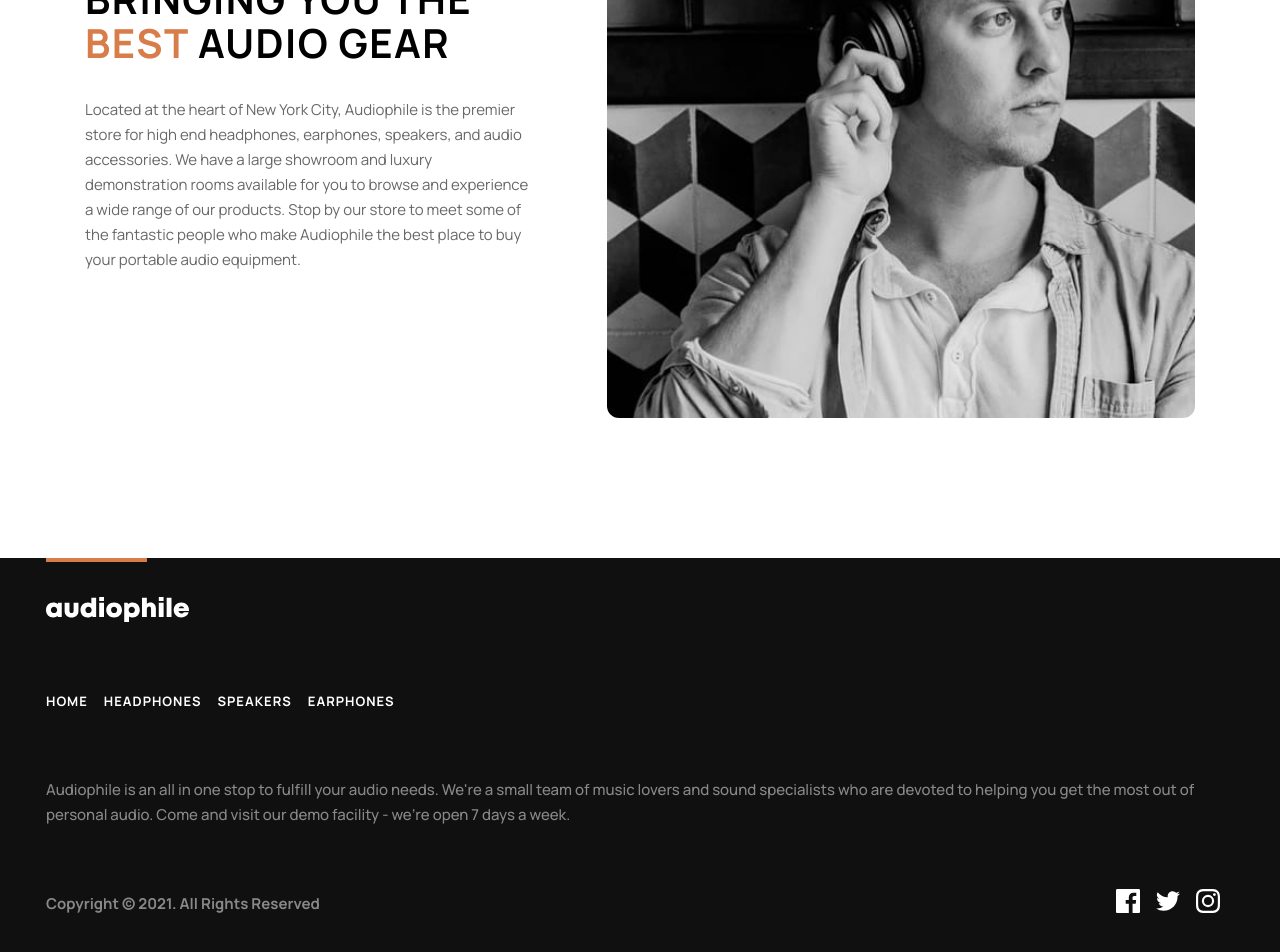
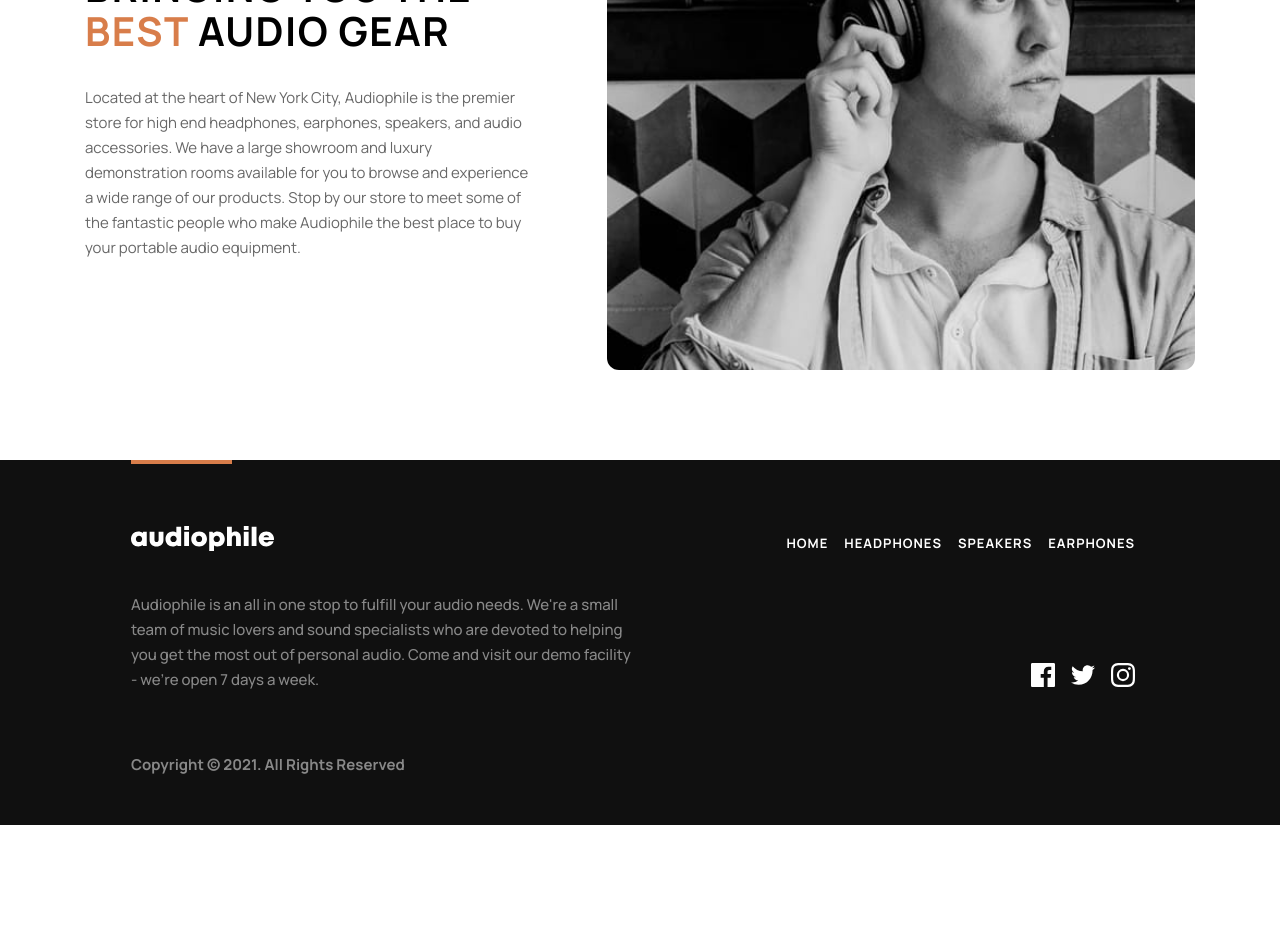
Before and after one commit to jeramiahgcoffey/next-ecommerce, a Next.js app: page / in a window 1280 px wide. Shown: the part 2909-3861 px from the top of the page. After the commit the page ends 3734 px from the top, so only its background shows below. Built offline with nearby package versions, Linux system fonts and the light colour scheme.

Commit message:
style: add desktop styles to Footer

```diff
--- a/components/layout/about/About.module.scss
+++ b/components/layout/about/About.module.scss
@@ -2,23 +2,24 @@
 @import 'styles/mixins';
 
 .about {
-  height: 698px;
+  max-height: 698px;
   text-align: center;
   display: flex;
   flex-direction: column;
   align-items: center;
   margin: auto;
-  margin-bottom: 140px;
+  margin-bottom: 90px;
   max-width: 1110px;
 
   @include devices(tablet) {
-    height: 633px;
+    max-height: 633px;
   }
 
   @include devices(desktop) {
     flex-direction: row-reverse;
     justify-content: space-between;
-    height: 588px;
+    height: 540px;
+    gap: 30px;
   }
 
   .imageContainer {
--- a/components/layout/footer/Footer.module.scss
+++ b/components/layout/footer/Footer.module.scss
@@ -5,6 +5,19 @@
   position: relative;
   height: 654px;
   background-color: $dark;
+
+  @include devices(tablet) {
+    height: 400px;
+  }
+
+  @include devices(desktop) {
+    height: 365px;
+  }
+
+  .wrapper {
+    height: 100%;
+    max-width: 1110px;
+    margin: auto;
     display: flex;
     flex-direction: column;
     align-items: center;
@@ -15,10 +28,16 @@
     padding-top: 50px;
 
     @include devices(tablet) {
-    height: 400px;
       align-items: flex-start;
       text-align: left;
       padding: 39px 60px 40px 46px;
+    }
+
+    @include devices(desktop) {
+      display: grid;
+      grid-template-columns: 1fr 1fr;
+      grid-template-rows: 1fr 1fr 1fr;
+      align-items: flex-end;
     }
 
     .decoration {
@@ -37,6 +56,11 @@
         flex-direction: row;
       }
 
+      @include devices(desktop) {
+        width: 100%;
+        justify-content: flex-end;
+      }
+
       a {
         color: white;
         text-decoration: inherit;
@@ -45,6 +69,13 @@
         font-size: 13px;
         line-height: 25px;
         letter-spacing: 2px;
+      }
+    }
+
+    .nav,
+    .logo {
+      @include devices(desktop) {
+        margin-bottom: 36px;
       }
     }
 
@@ -65,7 +96,12 @@
     }
 
     .copyright {
+      grid-row: 3;
       font-weight: 700;
+
+      @include devices(desktop) {
+        margin-bottom: 8px;
+      }
     }
 
     .text,
@@ -79,5 +115,11 @@
       display: flex;
       align-items: center;
       gap: 16px;
+
+      @include devices(desktop) {
+        width: 100%;
+        justify-content: flex-end;
       }
     }
+  }
+}
--- a/components/layout/footer/Footer.tsx
+++ b/components/layout/footer/Footer.tsx
@@ -11,6 +11,7 @@ const Footer = () => {
   return (
     <>
       <div className={styles.footer}>
+        <div className={styles.wrapper}>
           <div className={styles.decoration}></div>
           <div className={styles.logo}>
             <Image src={logo} alt="Logo" />
@@ -31,11 +32,11 @@ const Footer = () => {
           </nav>
           <div className={styles.text}>
             Audiophile is an all in one stop to fulfill your audio needs.
-          We&apos;re a small team of music lovers and sound specialists who are
-          devoted to helping you get the most out of personal audio. Come and
-          visit our demo facility - we&apos;re open 7 days a week.
+            We&apos;re a small team of music lovers and sound specialists who
+            are devoted to helping you get the most out of personal audio. Come
+            and visit our demo facility - we&apos;re open 7 days a week.
           </div>
-        {width > 600 ? (
+          {width >= 600 && width < 1000 ? (
             <div className={styles.container}>
               <div className={styles.copyright}>
                 Copyright © 2021. All Rights Reserved
@@ -101,6 +102,7 @@ const Footer = () => {
             </>
           )}
         </div>
+      </div>
     </>
   );
 };
```
Lines whose indentation alone changed are shown as unchanged.
